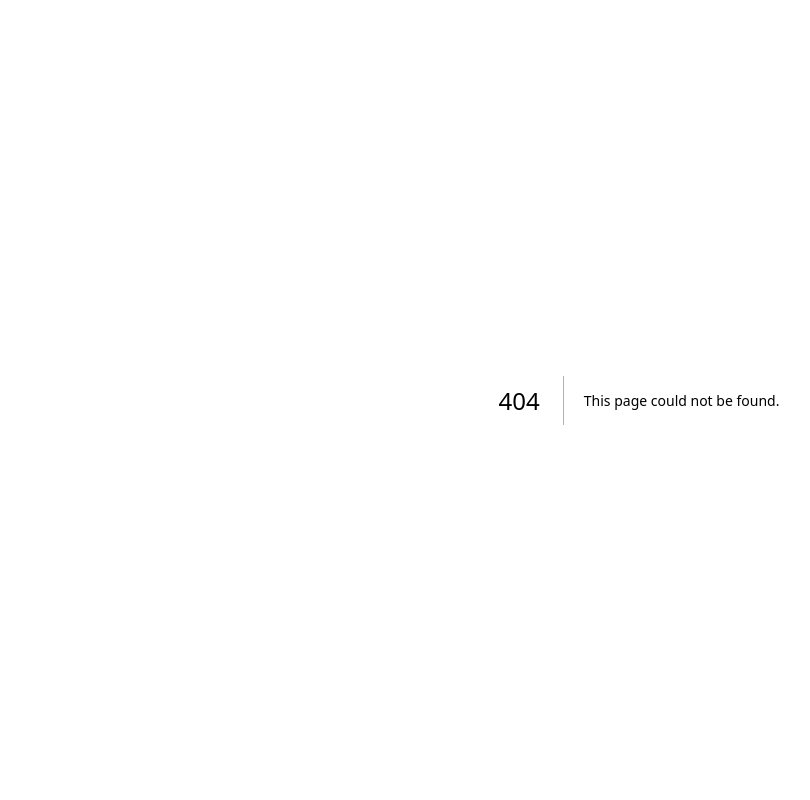
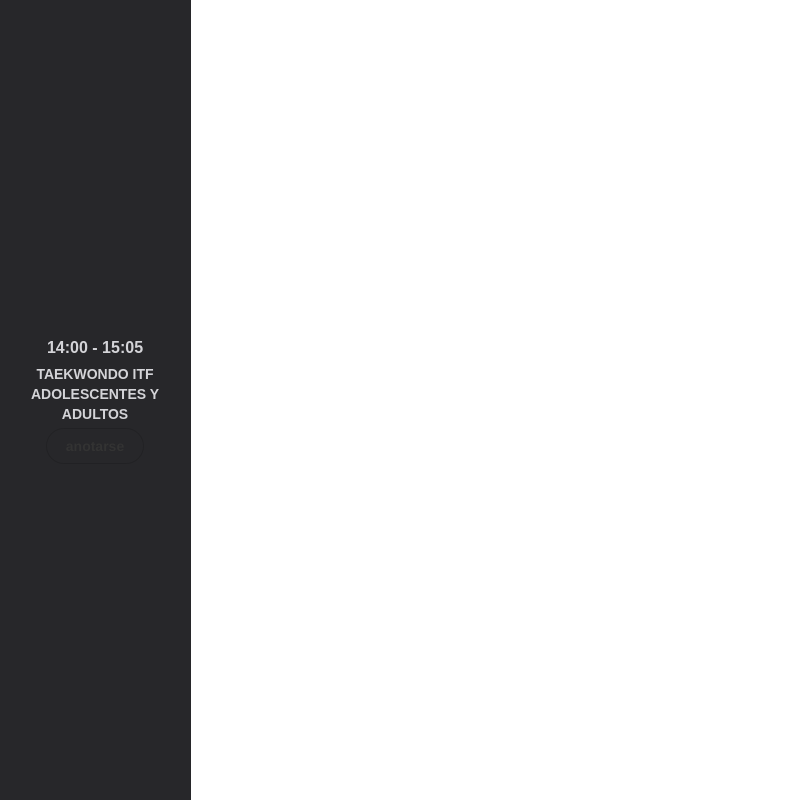
Before and after one commit to MRArguello/magnus-app-2.0, a Next.js app: page /playground2 in a window 1280 px wide. Before the commit this address had no page. Shown: the whole page, without its empty margins (1-811 px from the left). Built offline with nearby package versions, Linux system fonts and the light colour scheme.

Commit message:
Fix formatting in TableCell component for consistent spacing

```diff
--- a/package.json
+++ b/package.json
@@ -11,6 +11,7 @@
     "build-storybook": "storybook build"
   },
   "dependencies": {
+    "clsx": "^2.1.1",
     "next": "15.2.5",
     "react": "^19.0.0",
     "react-dom": "^19.0.0"
--- /dev/null
+++ b/src/app/playground2/page.tsx
@@ -0,0 +1,10 @@
+import { TableCell } from "@/components/molecules/TableCell/TableCell";
+
+
+export default function Playground() {
+    return (
+        <div className="flex flex-col items-center justify-center min-h-screen p-5 bg-zinc-800 lg:max-w-48">
+            <TableCell clase="TAEKWONDO ITF adolescentes Y adultos" horario="14:00 - 15:05" color="bg-red-500" />
+        </div>
+    );
+}
--- /dev/null
+++ b/src/components/molecules/TableCell/TableCell.tsx
@@ -0,0 +1,41 @@
+"use client";
+import { Button } from '@/components/atoms/Button/Button';
+import clsx from 'clsx';
+
+export interface TableCellProps {
+  /** Clase */
+  clase: string;
+  /** Horario */
+  horario: string;
+  /** Color */
+  color: string;
+}
+
+/** TableCell to show Activities */
+export const TableCell = ({
+  clase,
+  horario,
+  color,
+  ...props
+}: TableCellProps) => {
+
+  const mainStyle = 'flex flex-row lg:flex-col items-center w-full justify-between lg:justify-center lg:font-bold text-zinc-300 uppercase text-center text-sm lg:text-base font-roboto border-b-2 lg:border-0 pb-2 lg:pb-0'
+
+  const claseStyle = clsx(
+    'font-roboto p-1 text-sm',
+    `lg:${color}`
+  );
+
+  return (
+
+    <div
+      className={mainStyle}
+      {...props}
+    >
+      <p className='whitespace-nowrap'>{horario}</p>
+      <p className={claseStyle}>{clase}</p>
+
+      <Button label='anotarse' />
+    </div>
+  );
+};
```
Also changed, not shown: 2 other files (tests, documents, lock files or other folders).
